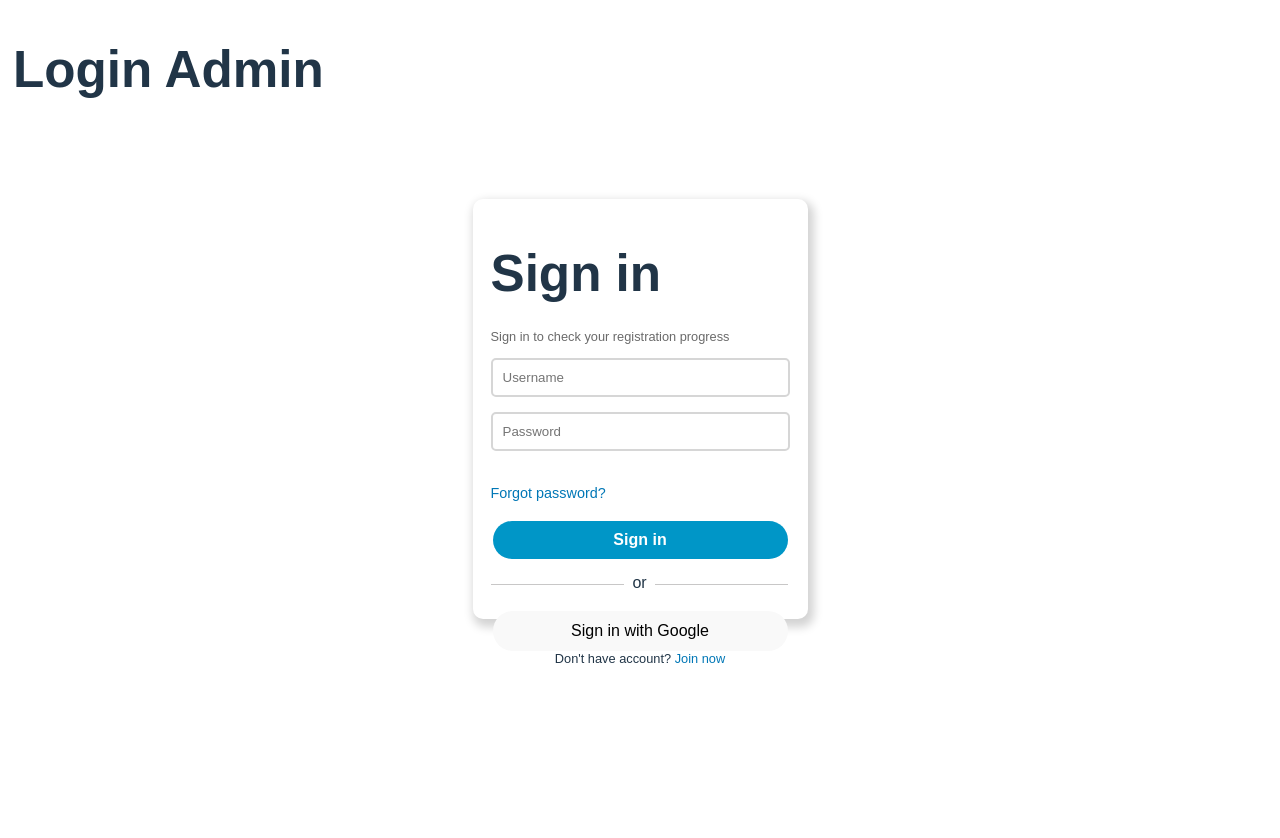
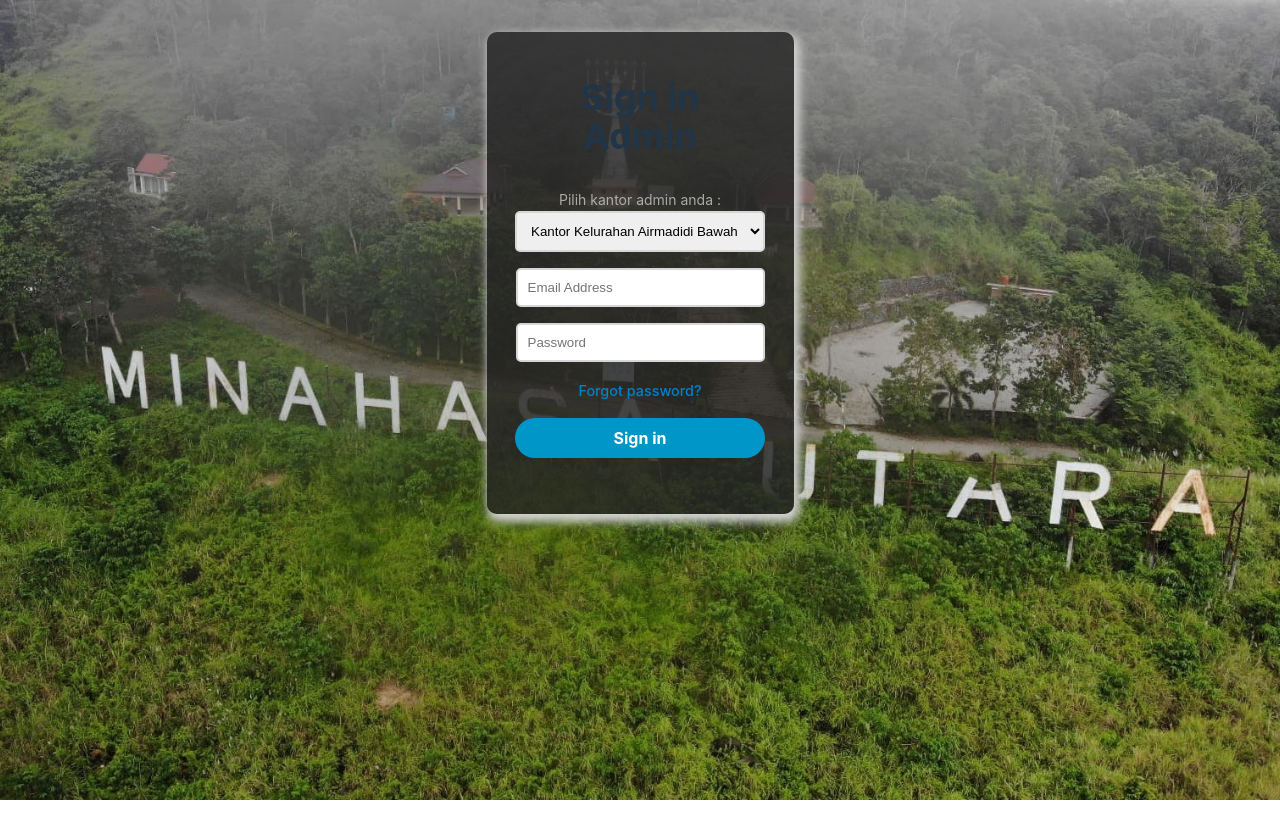
Before and after one commit to Melrick1/SI-Minahasa, a React (Vite) app: page /login-admin in a window 1280 px wide. Shown: the top 838 px of the page. After the commit the page ends 800 px from the top, so only its background shows below. Built offline with nearby package versions, Linux system fonts and the light colour scheme.

Commit message:
Added Login menus

```diff
--- a/src/App.css
+++ b/src/App.css
@@ -5,6 +5,8 @@
 }
 
 section{
+  position: absolute;
+  top: 0;
   min-height: 100vh;
   min-width: 100vw;
 }
--- a/src/components/Homepage/Homepage.css
+++ b/src/components/Homepage/Homepage.css
@@ -3,12 +3,12 @@
     background-size:cover;
 }
 
-.hero::before {
+.home-hero::before {
     height: 100%;
     width: 100%;
     position: absolute;
     content: "";
-    background: rgba(0, 0, 0, 0.5);
+    background: rgba(0, 49, 141, 0.5);
     bottom: 0;
     top: 0;
     left: 0;
@@ -40,13 +40,24 @@
     width: 150px;
     padding: 0.5rem;
     text-align: center;
-    border-radius: 25px;
-    background-color: lightblue;
-    color: black;
+    padding: 10px;
+    color: white;
+    font-weight: bold;
+    font-size: 100%;
+    background-color: #0096C7;
+    border: 2px solid #d6d6d6;
+    border-radius: 20px;
+    cursor: pointer;
 }
 
 .homecard-link:hover{
-    color: purple;
+    background-color: #00B4D8;
+    box-shadow: 1px 1px 2px 1px gray;
+    color: white;
+}
+
+.homecard-link:active{
+    background-color: #0077B6;
 }
 
 /* Large screen */
--- a/src/components/Homepage/Homepage.jsx
+++ b/src/components/Homepage/Homepage.jsx
@@ -28,7 +28,7 @@ const Homepage = () => {
     };
 
     return(
-        <section className="hero">
+        <section className="home-hero hero">
             <div className='homecard'>
                 <div>
                     <img src="/LogoMinahasaUtara.png" width={getAdjustedWidth()} alt="Logo"></img>
--- /dev/null
+++ b/src/components/login/Login.css
@@ -0,0 +1,97 @@
+.login-container{
+    background-color: rgba(36, 36, 36, 0.8) ;
+    margin-top: 2rem;
+    margin-left: auto;
+    margin-right: auto;
+    width: 275px;
+    height: 450px;
+    border-radius: 10px;
+    padding: 1rem;
+    box-shadow: 3px 5px 10px 3px lightgray;
+}
+
+.login-container h1{
+    font-size: 36px;
+    text-align: center;
+}
+
+.login-container label{
+    font-size: 14px;
+    color: #d6d6d6bd;
+}
+
+/* Input */
+.login-container .inputbox{
+    border: 2px solid #d6d6d6;
+    border-radius: 5px;
+    padding: 10px;
+    margin-bottom: 1rem;
+}
+
+.login-container select{
+    width: 250px;
+}
+
+.login-container .typed{
+    width: 225px;
+}
+
+/* Button */
+.buttons-masyarakat{
+    display: flex;
+    gap: 1rem;
+    justify-content: center;
+}
+
+.login-container button{
+    margin-top: 1rem;
+    padding: 10px;
+    width: 125px;
+    color: white;
+    font-weight: bold;
+    font-size: 100%;
+    background-color: #0096C7;
+    border: none;
+    border-radius: 20px;
+    cursor: pointer;
+}
+
+button.register{
+    background-color: rgb(100, 100, 100);
+}
+
+button.submit.admin{
+    width: 250px;
+}
+
+button.submit:hover{
+    background-color: #00B4D8;
+    box-shadow: 1px 1px 2px 1px rgb(206, 206, 206);
+}
+button.register:hover{
+    background-color: gray;
+    box-shadow: 1px 1px 2px 1px lightgray;
+}
+
+button.submit:active{
+    background-color: #0077B6;
+}
+button.register:active{
+    background-color: rgb(100, 100, 100);
+}
+
+/* link */
+.login-container a{
+    font-size: 90%;
+    color: #0083ca;
+    text-decoration: none;
+}
+
+.login-container a:hover{
+    text-decoration: underline ;
+}
+
+.login-container a:focus{
+    color: #99bdec;
+    text-decoration: underline
+}
--- a/src/components/login/LoginAdmin.css
+++ /dev/null
@@ -1,150 +0,0 @@
-body{
-    font-family: Arial, Helvetica, sans-serif;
-    text-align: center;
-}
-
-div.card{
-    margin-top: 100px;
-    margin-left: auto;
-    margin-right: auto;
-    width: 325px;
-    height: 385px;
-    border-radius: 10px;
-    padding: 5px 5px 30px 5px;
-    box-shadow: 3px 5px 10px 3px lightgray;
-}
-
-h1{
-    text-align: left;
-    margin-left: 13px;
-}
-
-p.small{
-    text-align: left;
-    margin-top: -18px;
-    margin-bottom: 12px;
-    margin-left: 13px;
-    font-size: 80%;
-    color: #6a6a6a;
-}
-
-/* Text box */
-input[type="text"]{
-    width: 275px;
-    border: 2px solid #d6d6d6;
-    border-radius: 5px;
-    padding: 10px;
-}
-
-input[type="password"]{
-    margin-top: 15px;
-    width: 275px;
-    border: 2px solid #d6d6d6;
-    border-radius: 5px;
-    padding: 10px;
-}
-
-/* Button */
-button.submit{
-    padding: 10px;
-    color: white;
-    font-weight: bold;
-    font-size: 100%;
-    background-color: #0096C7;
-    width: 295px;
-    border: none;
-    border-radius: 20px;
-    cursor: pointer;
-}
-
-button.social{
-    padding: 10px;
-    width: 295px;
-    border-radius: 20px;
-    cursor: pointer;
-}
-
-button.submit:hover{
-    background-color: #00B4D8;
-    box-shadow: 1px 1px 2px 1px gray;
-}
-button.social:hover{
-    background-color: lightgray;
-    box-shadow: 1px 1px 2px 1px gray;
-}
-
-button.submit:active{
-    background-color: #0077B6;
-}
-button.social:active{
-    background-color: gray;
-}
-
-/* Divider between buttons */
-p.divider{
-    margin-top: 12px;
-    text-align: center;
-    margin-left: -1px;
-}
-
-p.divider:before, p.divider:after {
-    background-color: rgb(200, 199, 199);
-    content: "";
-    display: inline-block;
-    height: 1px;
-    position: relative;
-    vertical-align: middle;
-    width: 41%;
-}
-
-p.divider:before {
-    right: 0.5em;
-    margin-left: -50%;
-}
-p.divider:after {
-    left: 0.5em;
-    margin-right: -50%;
-}
-
-footer{
-    font-size: 80%;
-    margin-top: 30px;
-    margin-left: auto;
-    margin-right: auto;
-    width: 300px;
-}
-
-p{
-    margin-left: 13px;
-    text-align: left;
-    margin-top: 30px;
-}
-
-/* link */
-p a{
-    font-size: 90%;
-    color: #0077B6;
-    text-decoration: none;
-}
-
-footer a{
-    font-size: 100%;
-    color: #0077B6;
-    text-decoration: none;
-}
-
-p a:hover{
-    text-decoration: underline ;
-}
-footer a:hover{
-    text-decoration: underline
-}
-
-p a:focus{
-    color: #023E8A;
-    text-decoration: underline
-}
-footer a:focus{
-    color: #023E8A;
-    text-decoration: underline
-}
--- a/src/components/login/LoginAdmin.jsx
+++ b/src/components/login/LoginAdmin.jsx
@@ -1,26 +1,28 @@
-import './LoginAdmin.css'
+import './Login.css'
 
 const LoginAdmin = () => {
     return(
-        <section>
-            <h1>Login Admin</h1>
-            <div class="card">
-                <h1>Sign in</h1>
-                <p class="small">Sign in to check your registration progress</p>
+        <section className='hero'>
+            <div className="login-container admin">
+                <h1>Sign in <br/>Admin</h1>
                 <form action="#">
-                <div class="form-content">
-                    <input type="text" name="username" id="username" placeholder="Username"/>
-                </div>
-                <div class="form-content">
-                    <input type="password" name="password" id="password" placeholder="Password"/>
-                </div>
-                <p><a href="#">Forgot password?</a></p>
-                <button class="submit">Sign in</button>
-                <p class="divider"><span>or</span></p>
-                <button class="social"><i class="fa-brands fa-google"></i> Sign in with Google</button>
+                    <div class="form-content">
+                        <label>Pilih kantor admin anda :</label>
+                        <select className='inputbox' id="fruit" name="fruit">
+                            <option value="Admin Airmadidi Bawah">Kantor Kelurahan Airmadidi Bawah </option>
+                            <option value="Admin Watutumou Dua">Kantor Hukum Tua Desa Watutumou dua</option>
+                        </select>
+                    </div>
+                    <div class="form-content">
+                        <input className='inputbox typed' type="email" name="email" id="email" placeholder="Email Address"/>
+                    </div>
+                    <div class="form-content">
+                        <input className='inputbox typed' type="password" name="password" id="password" placeholder="Password"/>
+                    </div>
+                    <a href="#">Forgot password?</a>
+                    <button class="submit admin">Sign in</button>
                 </form>
             </div>
-            <footer>Don't have account? <a href="#">Join now</a></footer>
         </section>
     )
 }
--- a/src/components/login/LoginMasyarakat.css
+++ /dev/null
@@ -1,150 +0,0 @@
-body{
-    font-family: Arial, Helvetica, sans-serif;
-    text-align: center;
-}
-
-div.card{
-    margin-top: 100px;
-    margin-left: auto;
-    margin-right: auto;
-    width: 325px;
-    height: 385px;
-    border-radius: 10px;
-    padding: 5px 5px 30px 5px;
-    box-shadow: 3px 5px 10px 3px lightgray;
-}
-
-h1{
-    text-align: left;
-    margin-left: 13px;
-}
-
-p.small{
-    text-align: left;
-    margin-top: -18px;
-    margin-bottom: 12px;
-    margin-left: 13px;
-    font-size: 80%;
-    color: #6a6a6a;
-}
-
-/* Text box */
-input[type="text"]{
-    width: 275px;
-    border: 2px solid #d6d6d6;
-    border-radius: 5px;
-    padding: 10px;
-}
-
-input[type="password"]{
-    margin-top: 15px;
-    width: 275px;
-    border: 2px solid #d6d6d6;
-    border-radius: 5px;
-    padding: 10px;
-}
-
-/* Button */
-button.submit{
-    padding: 10px;
-    color: white;
-    font-weight: bold;
-    font-size: 100%;
-    background-color: #0096C7;
-    width: 295px;
-    border: none;
-    border-radius: 20px;
-    cursor: pointer;
-}
-
-button.social{
-    padding: 10px;
-    width: 295px;
-    border-radius: 20px;
-    cursor: pointer;
-}
-
-button.submit:hover{
-    background-color: #00B4D8;
-    box-shadow: 1px 1px 2px 1px gray;
-}
-button.social:hover{
-    background-color: lightgray;
-    box-shadow: 1px 1px 2px 1px gray;
-}
-
-button.submit:active{
-    background-color: #0077B6;
-}
-button.social:active{
-    background-color: gray;
-}
-
-/* Divider between buttons */
-p.divider{
-    margin-top: 12px;
-    text-align: center;
-    margin-left: -1px;
-}
-
-p.divider:before, p.divider:after {
-    background-color: rgb(200, 199, 199);
-    content: "";
-    display: inline-block;
-    height: 1px;
-    position: relative;
-    vertical-align: middle;
-    width: 41%;
-}
-
-p.divider:before {
-    right: 0.5em;
-    margin-left: -50%;
-}
-p.divider:after {
-    left: 0.5em;
-    margin-right: -50%;
-}
-
-footer{
-    font-size: 80%;
-    margin-top: 30px;
-    margin-left: auto;
-    margin-right: auto;
-    width: 300px;
-}
-
-p{
-    margin-left: 13px;
-    text-align: left;
-    margin-top: 30px;
-}
-
-/* link */
-p a{
-    font-size: 90%;
-    color: #0077B6;
-    text-decoration: none;
-}
-
-footer a{
-    font-size: 100%;
-    color: #0077B6;
-    text-decoration: none;
-}
-
-p a:hover{
-    text-decoration: underline ;
-}
-footer a:hover{
-    text-decoration: underline
-}
-
-p a:focus{
-    color: #023E8A;
-    text-decoration: underline
-}
-footer a:focus{
-    color: #023E8A;
-    text-decoration: underline
-}
--- a/src/components/login/LoginMasyarakat.jsx
+++ b/src/components/login/LoginMasyarakat.jsx
@@ -1,26 +1,29 @@
-import './LoginMasyarakat.css'
-
 const LoginMasyarakat = () => {
     return(
-        <section>
-            <h1>Login Masyarakat</h1>
-            <div class="card">
-                <h1>Sign in</h1>
-                <p class="small">Sign in to check your registration progress</p>
+        <section className="hero">
+            <div className="login-container masyarakat">
+                <h1>Sign in<br/>Masyarakat</h1>
                 <form action="#">
-                <div class="form-content">
-                    <input type="text" name="username" id="username" placeholder="Username"/>
-                </div>
-                <div class="form-content">
-                    <input type="password" name="password" id="password" placeholder="Password"/>
-                </div>
-                <p><a href="#">Forgot password?</a></p>
-                <button class="submit">Sign in</button>
-                <p class="divider"><span>or</span></p>
-                <button class="social"><i class="fa-brands fa-google"></i> Sign in with Google</button>
+                    <div className="form-content">
+                        <label>Pilih wilayah anda :</label>
+                        <select className='inputbox' id="fruit" name="fruit">
+                            <option value="Masyarakat Airmadidi Bawah">Masyarakat Kelurahan Airmadidi Bawah</option>
+                            <option value="Masyarakat Watutumou Dua">Masyarakat Desa Watutumou Dua</option>
+                        </select>
+                    </div>
+                    <div className="form-content">
+                        <input className='inputbox typed' type="email" name="email" id="email" placeholder="Email Address"/>
+                    </div>
+                    <div className="form-content">
+                        <input className='inputbox typed' type="password" name="password" id="password" placeholder="Password"/>
+                    </div>
+                    <a href="#">Forgot password?</a>
+                    <div className="buttons-masyarakat">
+                        <button class="submit masyarakat">Sign in</button>
+                        <button className="register masyarakat">Register</button>
+                    </div>
                 </form>
             </div>
-            <footer>Don't have account? <a href="#">Join now</a></footer>
         </section>
     )
 }
```
